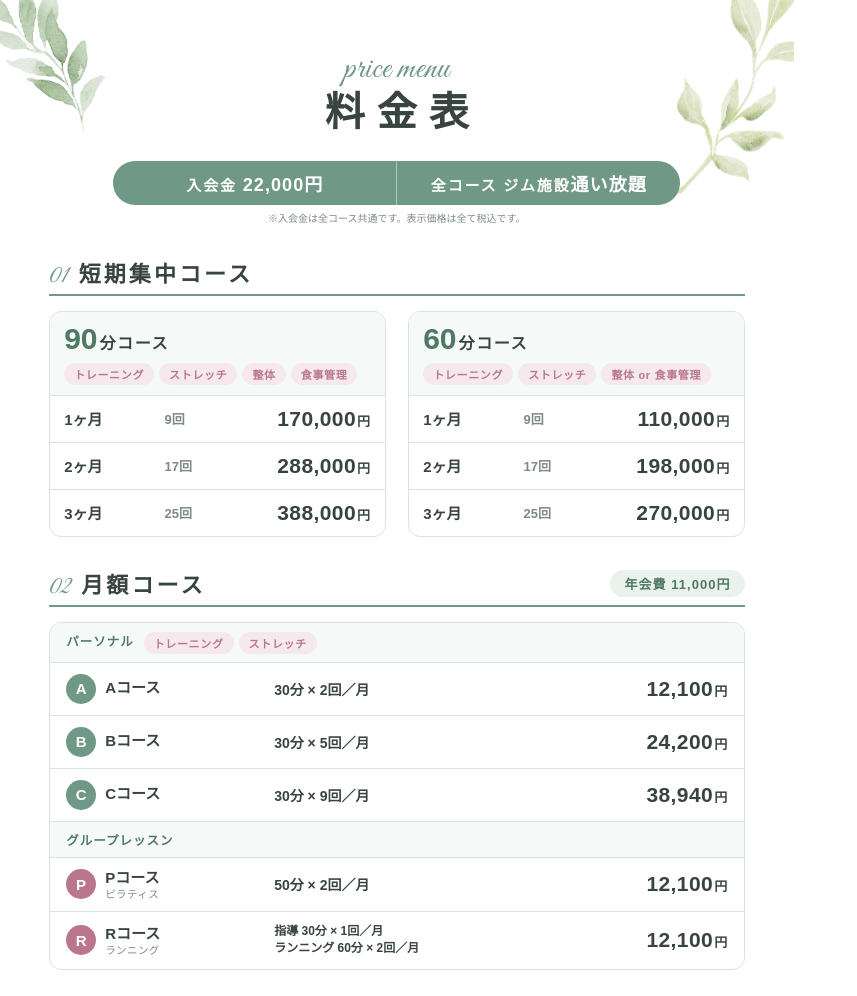
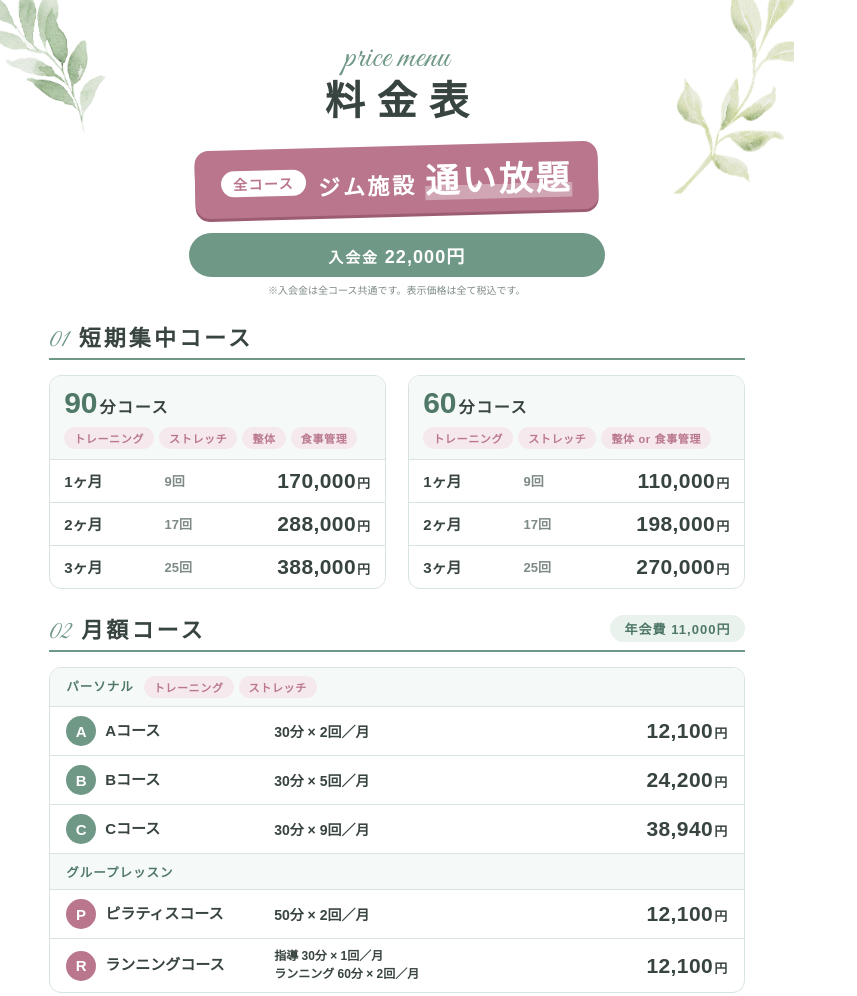
Before and after one commit to y0121denya-stack/production, a plain HTML site: page price-menu/price-menu.html in a window 1280 px wide. Shown: the top 996 px of the page, without its empty margins (0-857 px from the left). Drawn offline with Linux system fonts and the light colour scheme; a web font is replaced by a local one.

Commit message:
料金表：通い放題を強調、P・Rをピラティスコース／ランニングコース表記に変更
Co-Authored-By: Claude Opus 5.5 <noreply@anthropic.com>
Claude-Session: https://claude.ai/code/session_01VFahEGLAsrbM131CMXgRgv

```diff
--- a/price-menu/price-menu.html
+++ b/price-menu/price-menu.html
@@ -14,7 +14,7 @@
   *{box-sizing:border-box;margin:0;padding:0}
   html,body{background:#fff}
   body{font-family:"Zen Maru Gothic","IPAGothic",sans-serif;color:var(--ink);-webkit-print-color-adjust:exact;print-color-adjust:exact}
-  .page{width:210mm;height:297mm;position:relative;overflow:hidden;padding:14mm 13mm 11mm}
+  .page{width:210mm;height:297mm;position:relative;overflow:hidden;padding:11mm 13mm 11mm}
   .leaf-l{position:absolute;left:-6mm;top:-4mm;width:34mm;opacity:.9}
   .leaf-r{position:absolute;right:-8mm;top:-10mm;width:40mm;opacity:.9}
 
@@ -27,10 +27,15 @@
   .basics div{flex:1;color:#fff;padding:9px 0;font-weight:700;font-size:15px;letter-spacing:.12em}
   .basics div + div{border-left:1px solid rgba(255,255,255,.45)}
   .basics b{font-size:18px;letter-spacing:.06em}
+  .free{display:inline-flex;align-items:center;gap:12px;margin:6mm auto 0;background:var(--rose);color:#fff;border-radius:14px;padding:9px 26px 10px;box-shadow:0 3px 0 #9c5d72;transform:rotate(-1.5deg)}
+  .free .all{font-size:14px;font-weight:700;background:#fff;color:var(--rose);border-radius:999px;padding:3px 12px;letter-spacing:.1em}
+  .free .txt{font-size:22px;font-weight:900;letter-spacing:.12em}
+  .free .txt b{font-size:34px;letter-spacing:.08em;background:linear-gradient(transparent 62%,rgba(255,255,255,.35) 62%)}
+  .basics.one{width:110mm;margin-top:5mm}
   .tax{font-size:10px;color:var(--sub);margin-top:5px;text-align:center}
 
   /* section */
-  section{margin-top:8mm}
+  section{margin-top:6mm}
   .sec-h{display:flex;align-items:baseline;gap:10px;border-bottom:2px solid var(--sage);padding-bottom:5px;margin-bottom:4mm}
   .sec-h .no{font-family:"Great Vibes",cursive;color:var(--sage);font-size:26px;line-height:1}
   .sec-h h2{font-size:22px;font-weight:900;letter-spacing:.14em}
@@ -46,7 +51,7 @@
   .card-h h3{font-size:16px;font-weight:700;letter-spacing:.1em;margin-bottom:7px}
   .card-h h3 .num{font-size:30px;font-weight:900;color:var(--sage-dk);letter-spacing:0;margin-right:2px}
   table{width:100%;border-collapse:collapse}
-  .card table td{padding:11px 14px;border-top:1px solid var(--line);font-size:15px;font-weight:700}
+  .card table td{padding:9px 14px;border-top:1px solid var(--line);font-size:15px;font-weight:700}
   .card table tr:first-child td{border-top:none}
   .card .term{width:30%}
   .card .cnt{width:24%;color:var(--sub);font-size:13px}
@@ -58,7 +63,7 @@
   .monthly .grp td{background:var(--sage-xl);font-size:12.5px;font-weight:700;color:var(--sage-dk);padding:8px 16px;letter-spacing:.08em;border-top:1.5px solid var(--line)}
   .monthly .grp:first-child td{border-top:none}
   .monthly .grp .tags{display:inline-flex;margin-left:10px;vertical-align:middle}
-  .monthly td{padding:11px 16px;border-top:1px solid var(--line);font-size:15px;font-weight:700;vertical-align:middle}
+  .monthly td{padding:9px 16px;border-top:1px solid var(--line);font-size:15px;font-weight:700;vertical-align:middle}
   .course{width:30%}
   .course .badge{display:inline-flex;align-items:center;justify-content:center;width:30px;height:30px;border-radius:50%;background:var(--sage);color:#fff;font-weight:900;font-size:15px;margin-right:9px;vertical-align:middle}
   .course .badge.g{background:var(--rose)}
@@ -79,9 +84,9 @@
   <header>
     <div class="script">price menu</div>
     <h1>料金表</h1>
-    <div class="basics">
+    <div class="free"><span class="all">全コース</span><span class="txt">ジム施設 <b>通い放題</b></span></div>
+    <div class="basics one">
       <div>入会金 <b>22,000円</b></div>
-      <div>全コース ジム施設<b>通い放題</b></div>
     </div>
     <p class="tax">※入会金は全コース共通です。表示価格は全て税込です。</p>
   </header>
@@ -123,8 +128,8 @@
         <tr><td class="course"><span class="badge">B</span><span class="nm">Bコース</span></td><td class="detail">30分 × 5回／月</td><td class="price">24,200<small>円</small></td></tr>
         <tr><td class="course"><span class="badge">C</span><span class="nm">Cコース</span></td><td class="detail">30分 × 9回／月</td><td class="price">38,940<small>円</small></td></tr>
         <tr class="grp"><td colspan="3">グループレッスン</td></tr>
-        <tr><td class="course"><span class="badge g">P</span><span class="nm">Pコース<small>ピラティス</small></span></td><td class="detail">50分 × 2回／月</td><td class="price">12,100<small>円</small></td></tr>
-        <tr><td class="course"><span class="badge g">R</span><span class="nm">Rコース<small>ランニング</small></span></td><td class="detail"><span class="sub2">指導 30分 × 1回／月</span><span class="sub2">ランニング 60分 × 2回／月</span></td><td class="price">12,100<small>円</small></td></tr>
+        <tr><td class="course"><span class="badge g">P</span><span class="nm">ピラティスコース</span></td><td class="detail">50分 × 2回／月</td><td class="price">12,100<small>円</small></td></tr>
+        <tr><td class="course"><span class="badge g">R</span><span class="nm">ランニングコース</span></td><td class="detail"><span class="sub2">指導 30分 × 1回／月</span><span class="sub2">ランニング 60分 × 2回／月</span></td><td class="price">12,100<small>円</small></td></tr>
       </table>
     </div>
   </section>
```
Also changed, not shown: price-menu/price-menu.png, 1 other file.
